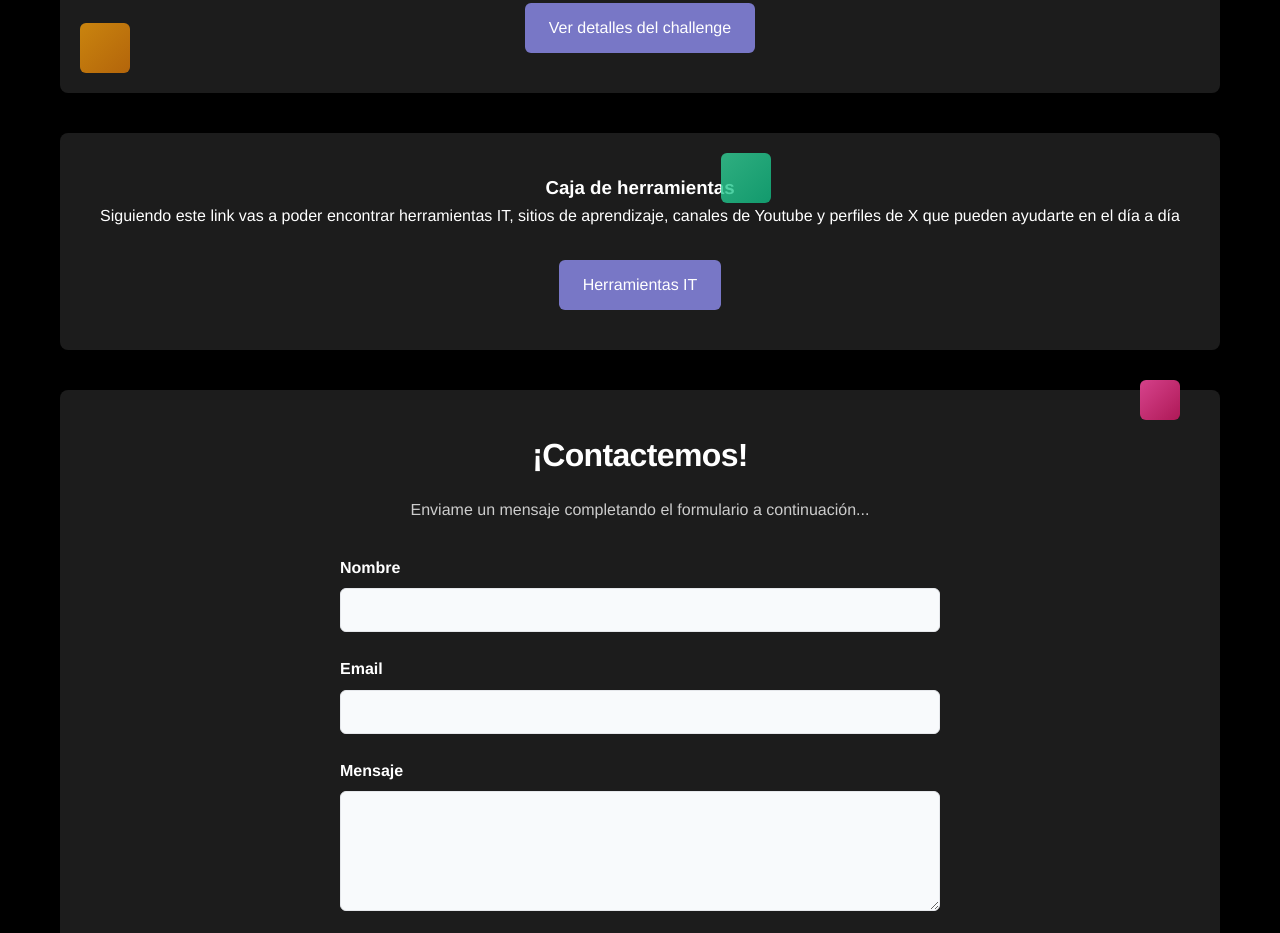
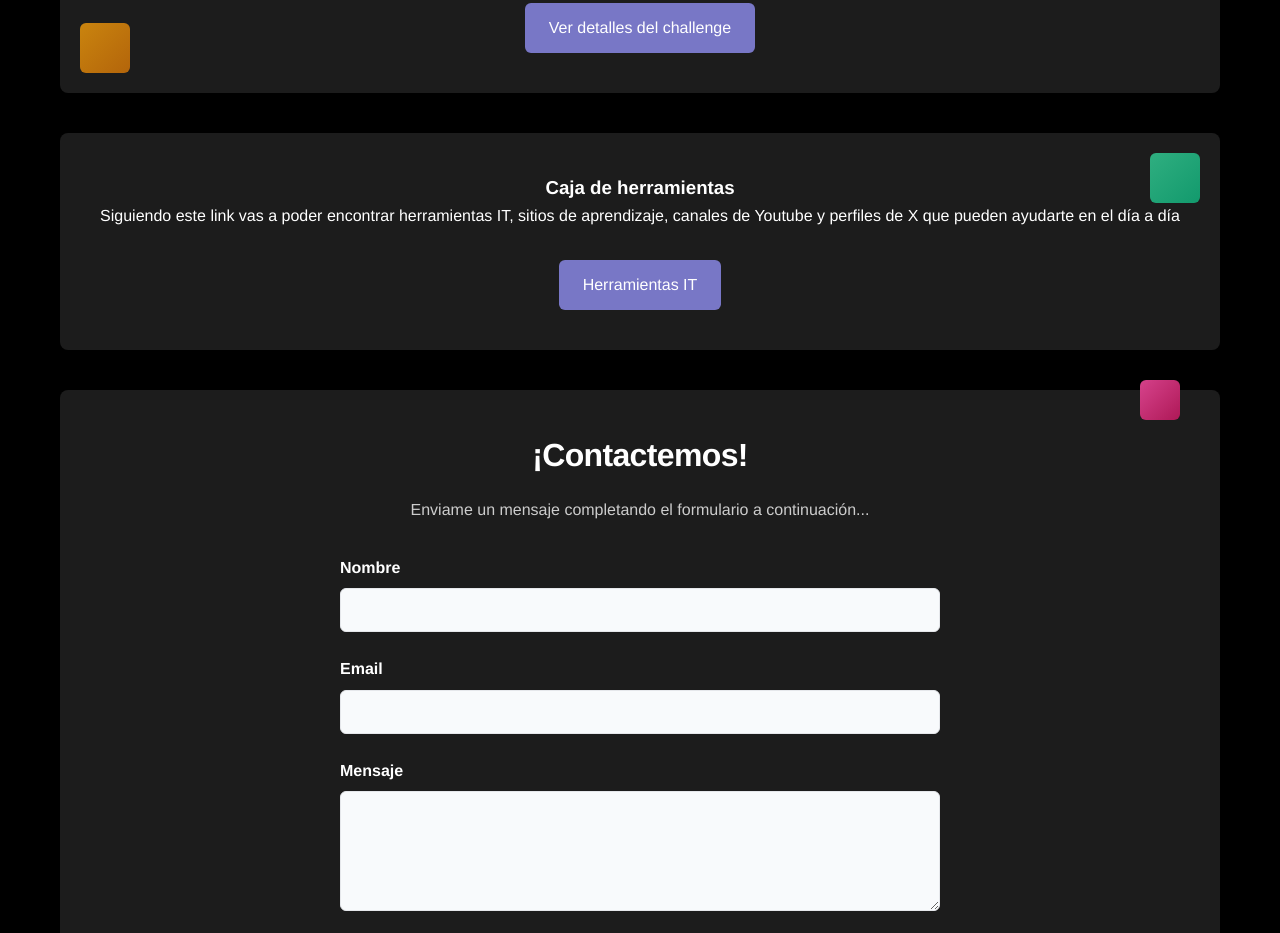
Before and after one commit to Jendrito/nerdearla, a plain HTML site: page index.html in a window 1280 px wide. Shown: the part 1220-2153 px from the top of the page. Drawn offline with Linux system fonts and the light colour scheme.

Commit message:
Update styles.css

```diff
--- a/styles.css
+++ b/styles.css
@@ -197,7 +197,7 @@ main {
     content: '';
     position: absolute;
     top: 20px;
-    righ: 20px;
+    right: 20px;
     width: 50px;
     height: 50px;
     background: linear-gradient(135deg, #34d399 0%, #10b981 100%);
```
